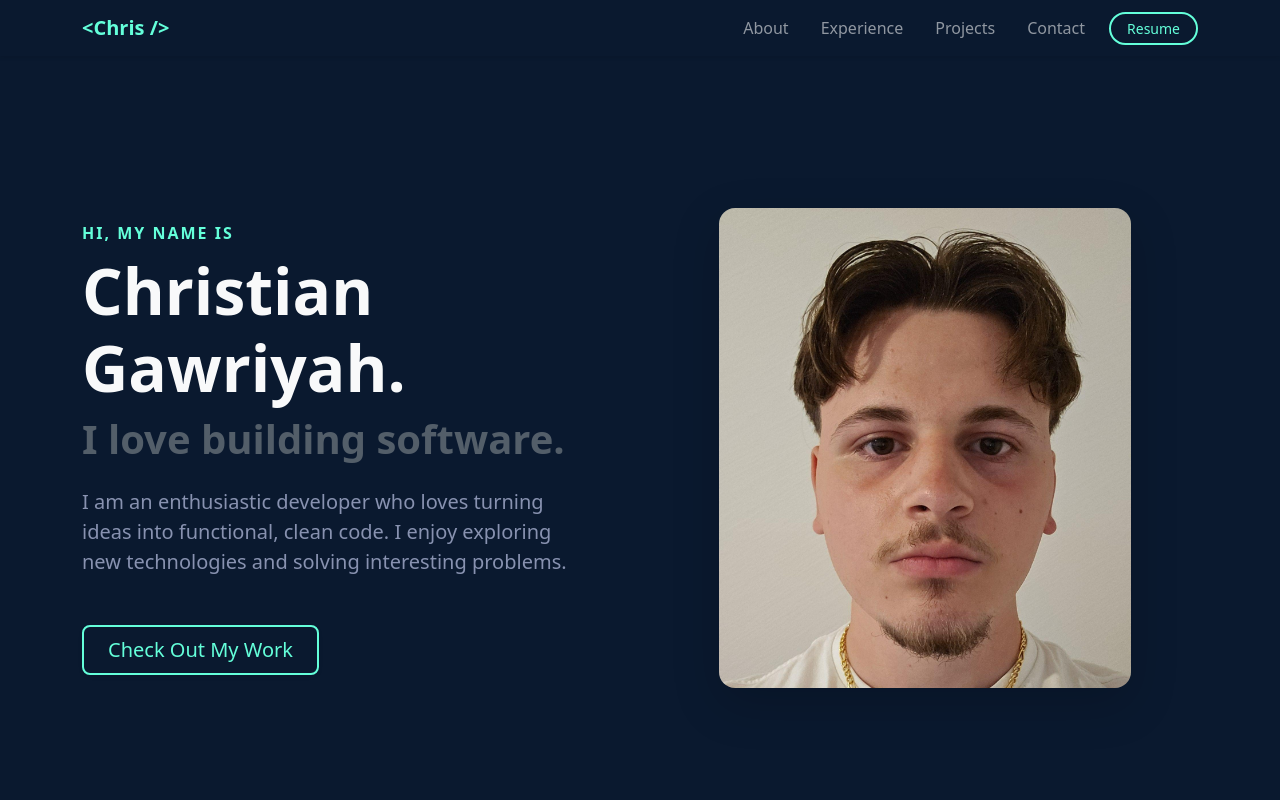
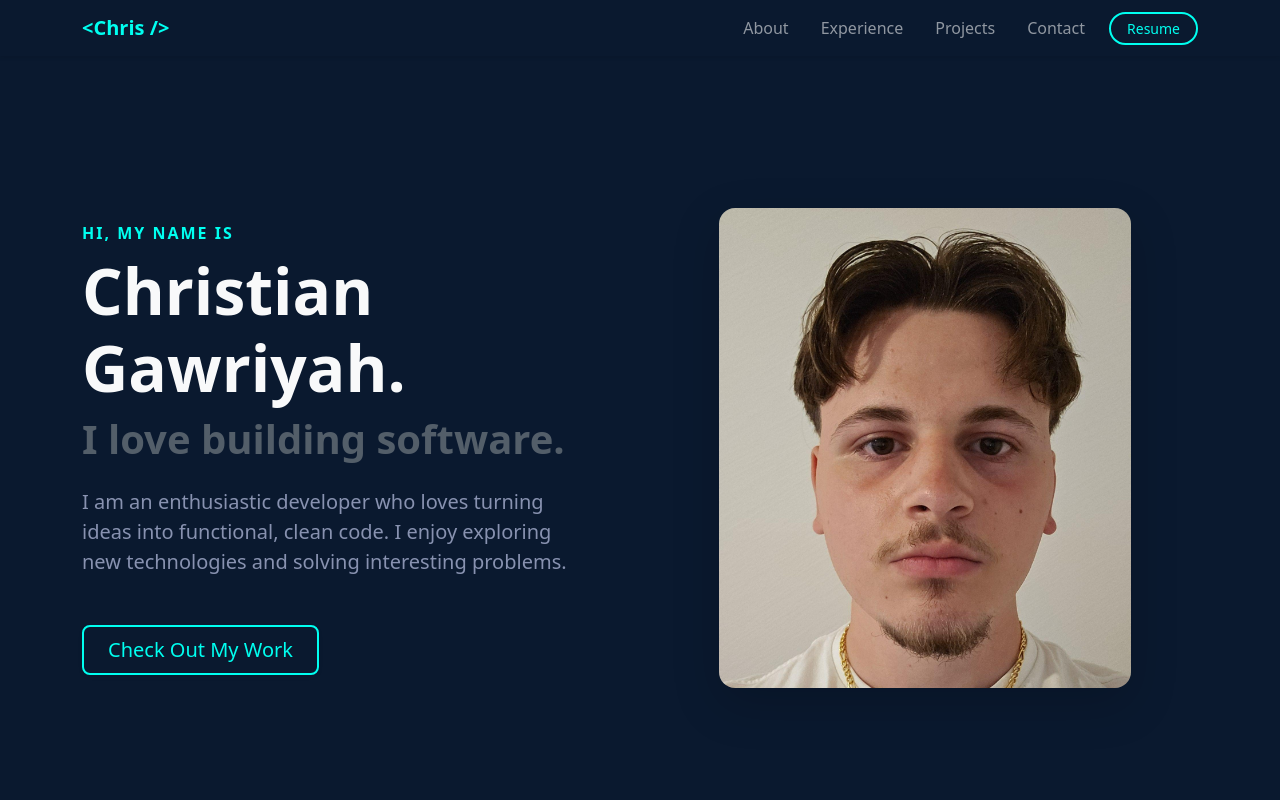
Before and after one commit to cg0744/portfolio, a React (Vite) app: page / in a window 1280 px wide. Shown: the top 800 px of the page. Built offline with nearby package versions, Linux system fonts and the light colour scheme.

Commit message:
color theme change

```diff
--- a/src/custom.scss
+++ b/src/custom.scss
@@ -2,7 +2,7 @@
 
 // custom.scss
 // Dark Mode Color Palette
-$primary: #64ffda;        // A vibrant tech teal for accents/buttons
+$primary: #00FFF0;        // A vibrant tech teal for accents/buttons
 $body-bg: #0a192f;        // A deep, rich navy/slate for the background
 $body-color: #8892b0;     // Muted light grey/blue for general paragraph text
 $headings-color: #ccd6f6; // Bright, crisp white/blue for headers
```
